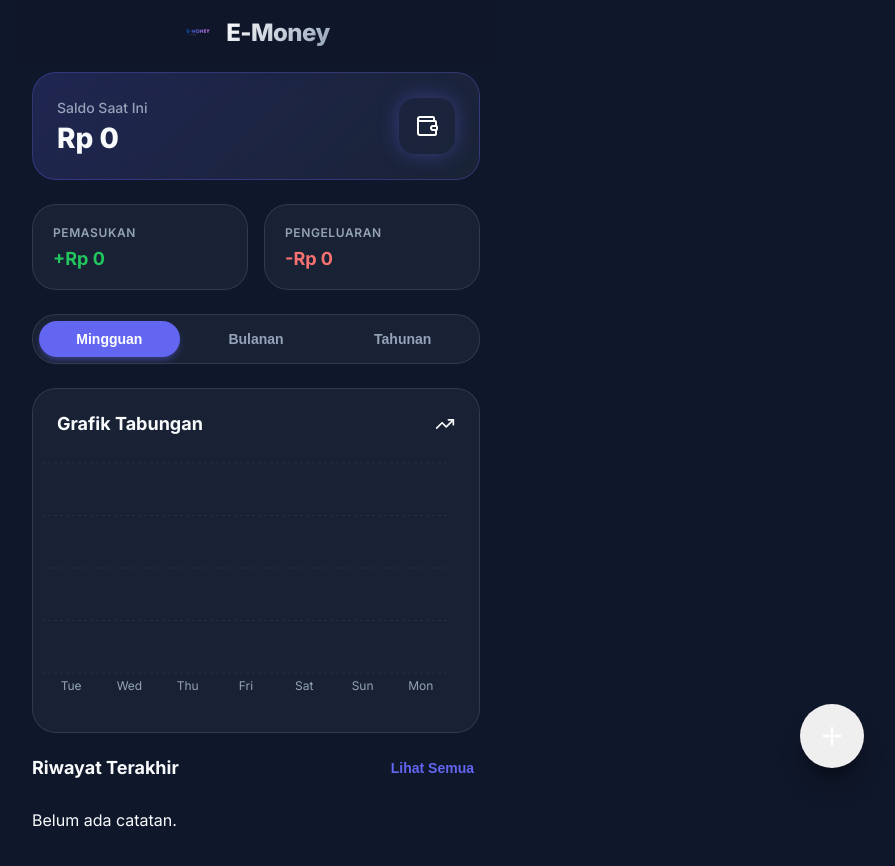
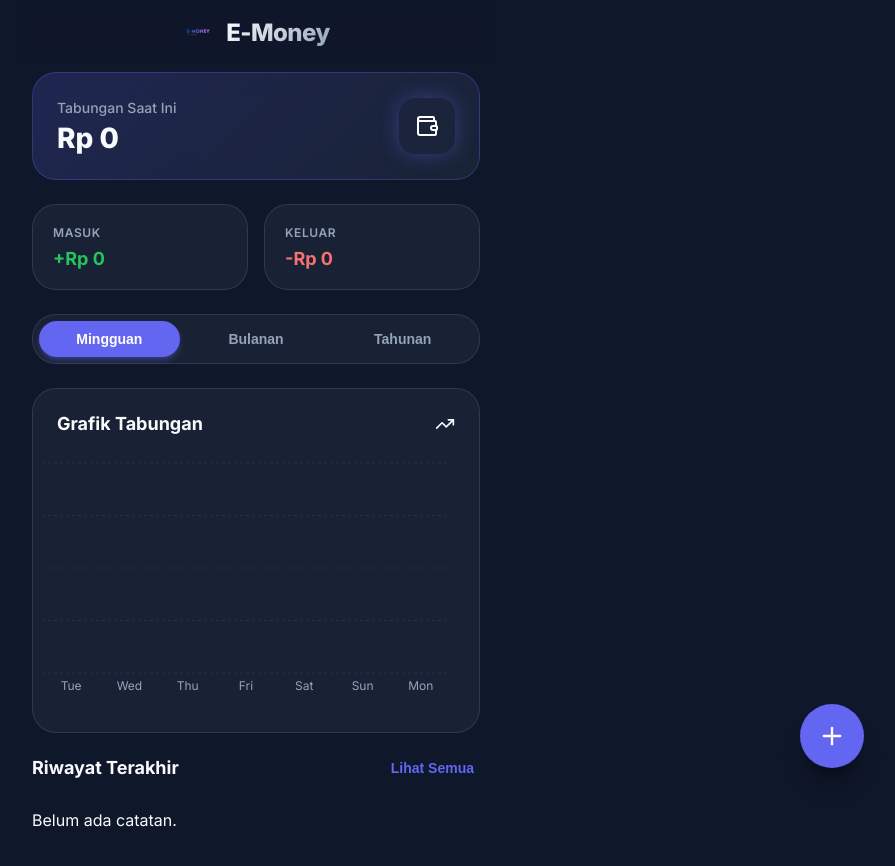
Before and after one commit to e-was24/SaveMoney, a React (Vite) app: page / in a window 1280 px wide. Shown: the top 866 px of the page, without its empty margins (384-1279 px from the left). Built offline with nearby package versions, Linux system fonts and the light colour scheme.

Commit message:
Fix v2.1: include legacy data, rename labels, and restore button aesthetics

```diff
--- a/src/App.css
+++ b/src/App.css
@@ -373,15 +373,21 @@
 }
 
 .submit-btn {
+  background: var(--primary);
+  color: white;
   border: none;
   padding: 1.125rem;
   border-radius: 1.25rem;
-  color: white;
   font-weight: 700;
   font-size: 1rem;
   cursor: pointer;
   margin-top: 1rem;
-  box-shadow: 0 10px 15px -3px var(--primary-glow);
+  box-shadow: 0 10px 20px -5px var(--primary-glow);
+  transition: all 0.3s;
+}
+
+.submit-btn:active {
+  transform: scale(0.98);
 }
 
 /* FAB */
@@ -391,6 +397,8 @@
   right: 2rem;
   width: 4rem;
   height: 4rem;
+  background: var(--primary);
+  color: white;
   border-radius: 2rem;
   border: none;
   display: flex;
@@ -398,6 +406,12 @@
   justify-content: center;
   cursor: pointer;
   z-index: 40;
+  box-shadow: 0 10px 25px -5px var(--primary-glow);
+  transition: all 0.3s cubic-bezier(0.4, 0, 0.2, 1);
+}
+
+.fab:active {
+  transform: scale(0.9);
 }
 
 .shadow-lg {
--- a/src/components/Dashboard.jsx
+++ b/src/components/Dashboard.jsx
@@ -16,7 +16,7 @@ const Dashboard = ({ onAddClick, onDelete }) => {
   }, []);
 
   const totalIncome = savings
-    .filter(s => s.type === 'income')
+    .filter(s => !s.type || s.type === 'income')
     .reduce((acc, curr) => acc + Number(curr.amount), 0);
 
   const totalExpense = savings
@@ -84,7 +84,7 @@ const Dashboard = ({ onAddClick, onDelete }) => {
       {/* Main Balance Card */}
       <div className="stat-card balance glass">
         <div className="stat-info">
-          <span className="stat-label">Saldo Saat Ini</span>
+          <span className="stat-label">Tabungan Saat Ini</span>
           <h2 className="stat-value">{formatCurrency(balance)}</h2>
         </div>
         <div className="stat-icon bg-primary shadow-glow">
@@ -95,11 +95,11 @@ const Dashboard = ({ onAddClick, onDelete }) => {
       {/* Grid for Income & Expense */}
       <div className="stats-grid">
         <div className="mini-stat-card glass">
-          <span className="mini-label">Pemasukan</span>
+          <span className="mini-label">Masuk</span>
           <span className="mini-value text-income">+{formatCurrency(totalIncome)}</span>
         </div>
         <div className="mini-stat-card glass">
-          <span className="mini-label">Pengeluaran</span>
+          <span className="mini-label">Keluar</span>
           <span className="mini-value text-expense">-{formatCurrency(totalExpense)}</span>
         </div>
       </div>
```
